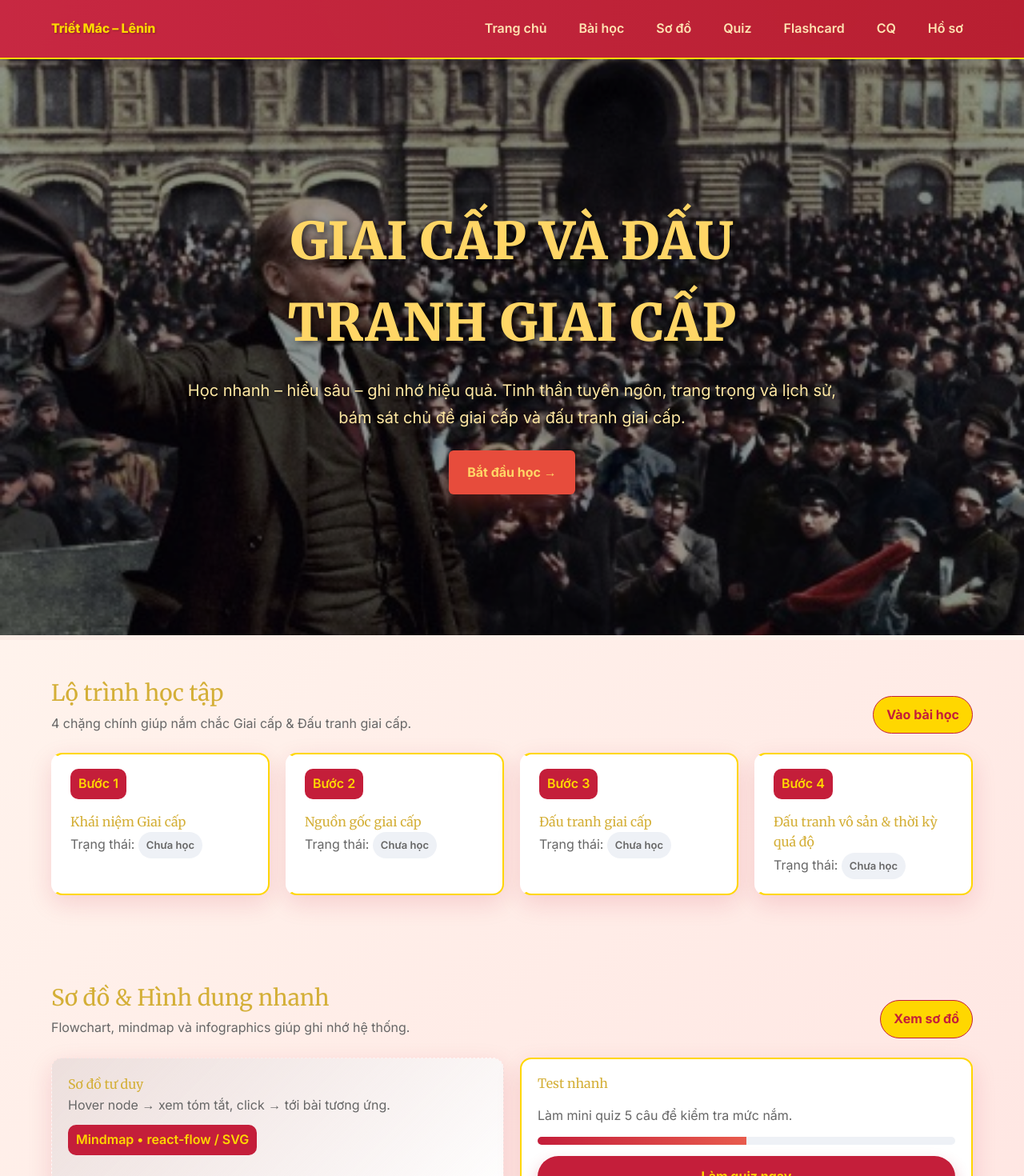
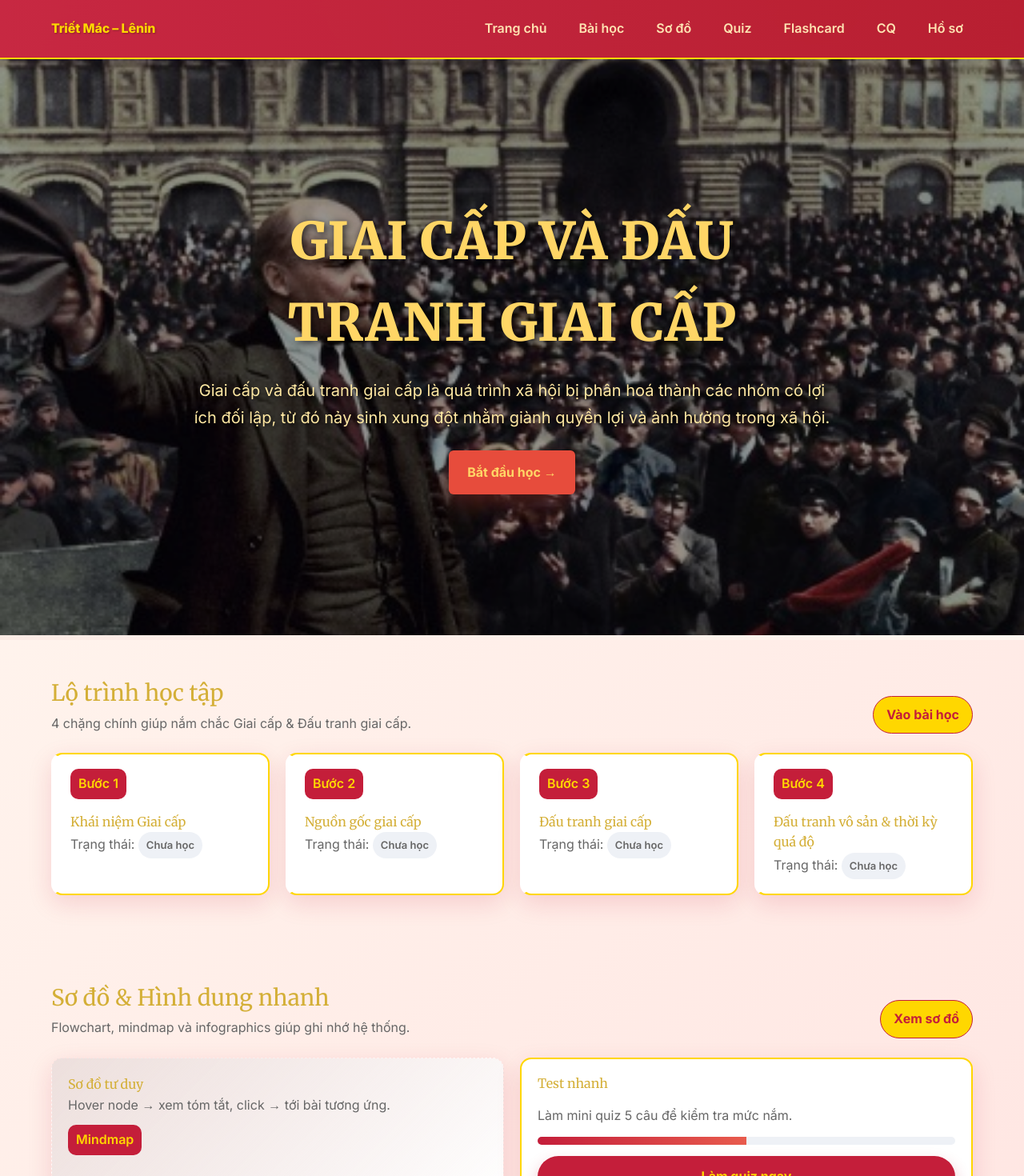
Before and after one commit to otisdoan/dau-tranh-giai-cap, a Next.js app: page / in a window 1280 px wide. Shown: the top 1470 px of the page at 80% size. Built offline with nearby package versions, Linux system fonts and the light colour scheme.

Commit message:
fix slogan

```diff
--- a/app/page.tsx
+++ b/app/page.tsx
@@ -47,8 +47,9 @@ export default function Home() {
         <div className="hero-inner">
           <h1>GIAI CẤP VÀ ĐẤU TRANH GIAI CẤP</h1>
           <p>
-            Học nhanh – hiểu sâu – ghi nhớ hiệu quả. Tinh thần tuyên ngôn, trang
-            trọng và lịch sử, bám sát chủ đề giai cấp và đấu tranh giai cấp.
+            Giai cấp và đấu tranh giai cấp là quá trình xã hội bị phân hoá thành
+            các nhóm có lợi ích đối lập, từ đó nảy sinh xung đột nhằm giành
+            quyền lợi và ảnh hưởng trong xã hội.
           </p>
           <div className="hero-actions">
             <Link href="/lesson/giai-cap" className="btn btn-hero">
@@ -110,7 +111,7 @@ export default function Home() {
                 Hover node → xem tóm tắt, click → tới bài tương ứng.
               </p>
               <div className="pill" style={{ marginTop: 12 }}>
-                Mindmap • react-flow / SVG
+                Mindmap
               </div>
             </div>
             <div className="card quiz-card">
```
